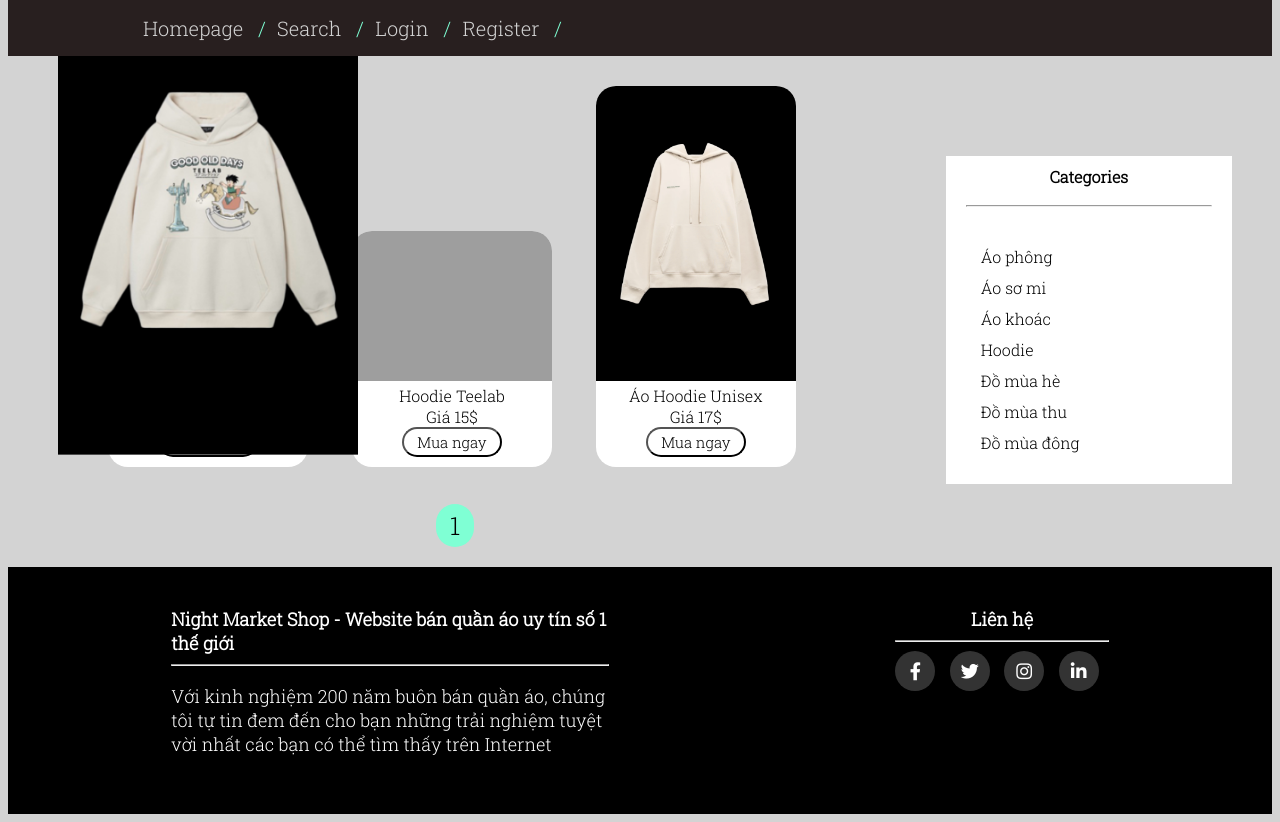
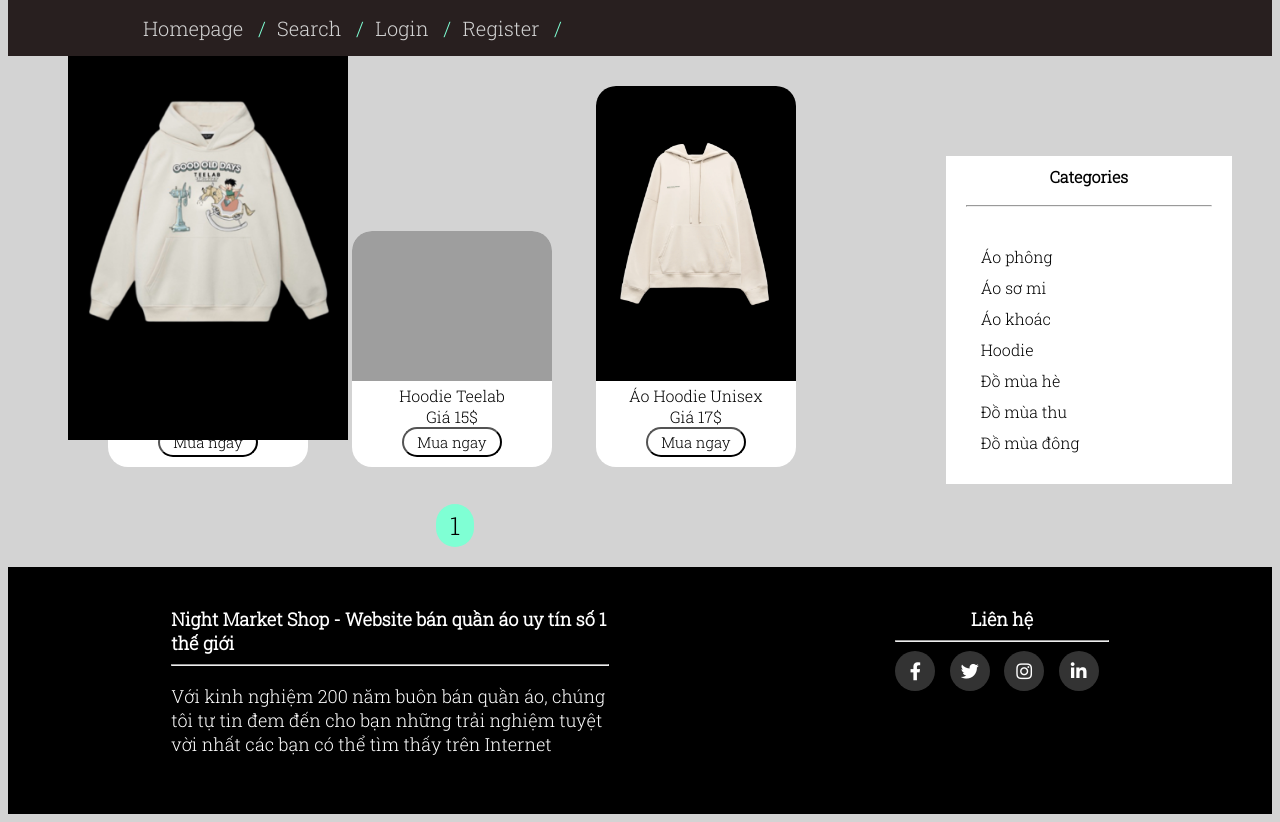
Before and after one commit to SitdePykee/BTL-Web-Programming, a Flask app: page /item?category=Hoodie in a window 1280 px wide, with the pointer over the restyled element. Shown: the part 520-1342 px from the top of the page. Run offline with Flask 3, Linux system fonts and the light colour scheme; data comes from the database, SQL or seed files in the repository; grey boxes are pictures that could not be loaded.

Commit message:
Update index.css

```diff
--- a/static/index.css
+++ b/static/index.css
@@ -195,7 +195,7 @@ body {
 }
 
 .zoom-able-image:hover {
-  transform: scale(1.5);
+  transform: scale(1.4);
 }
 
 .pagination {
```
